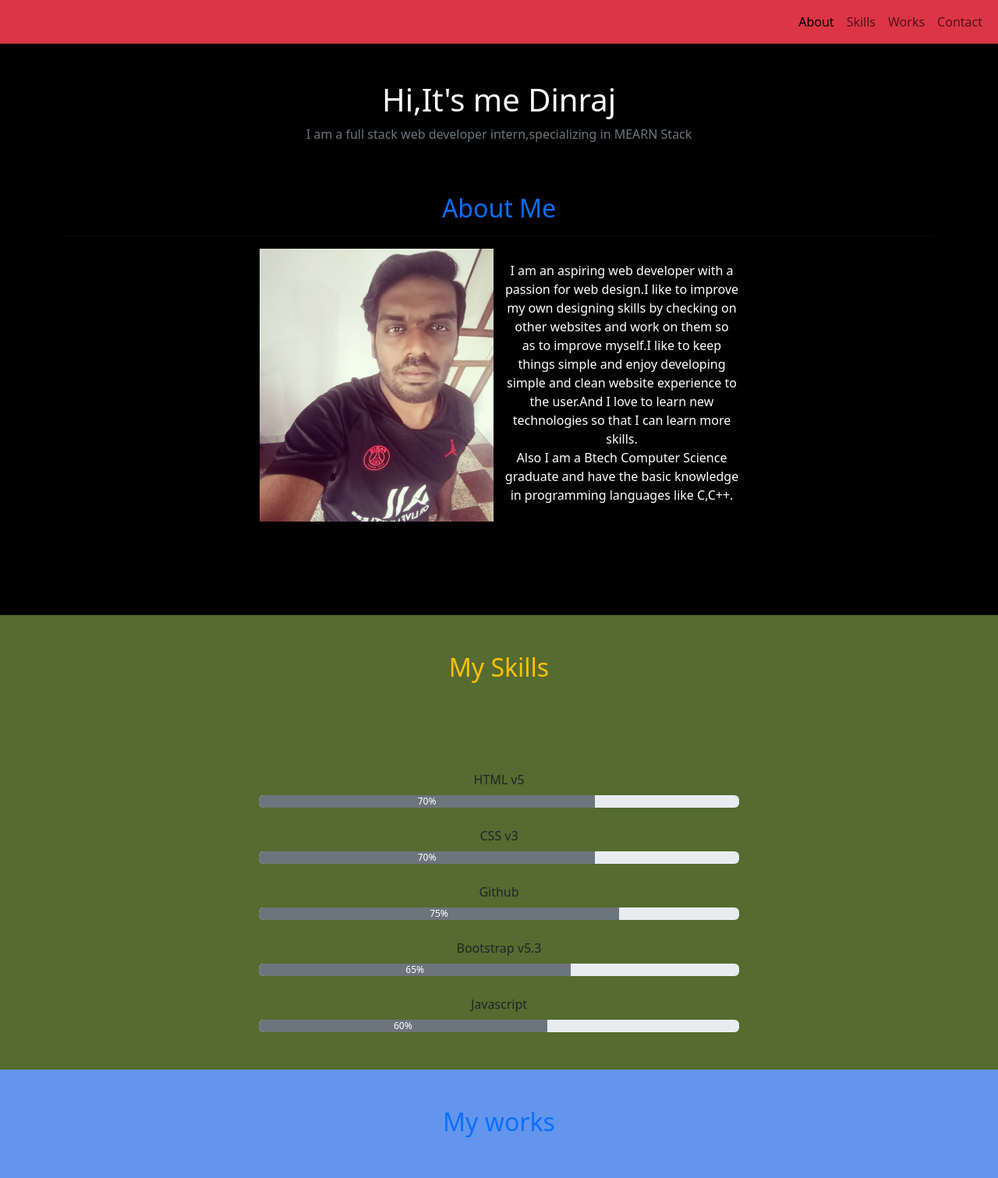
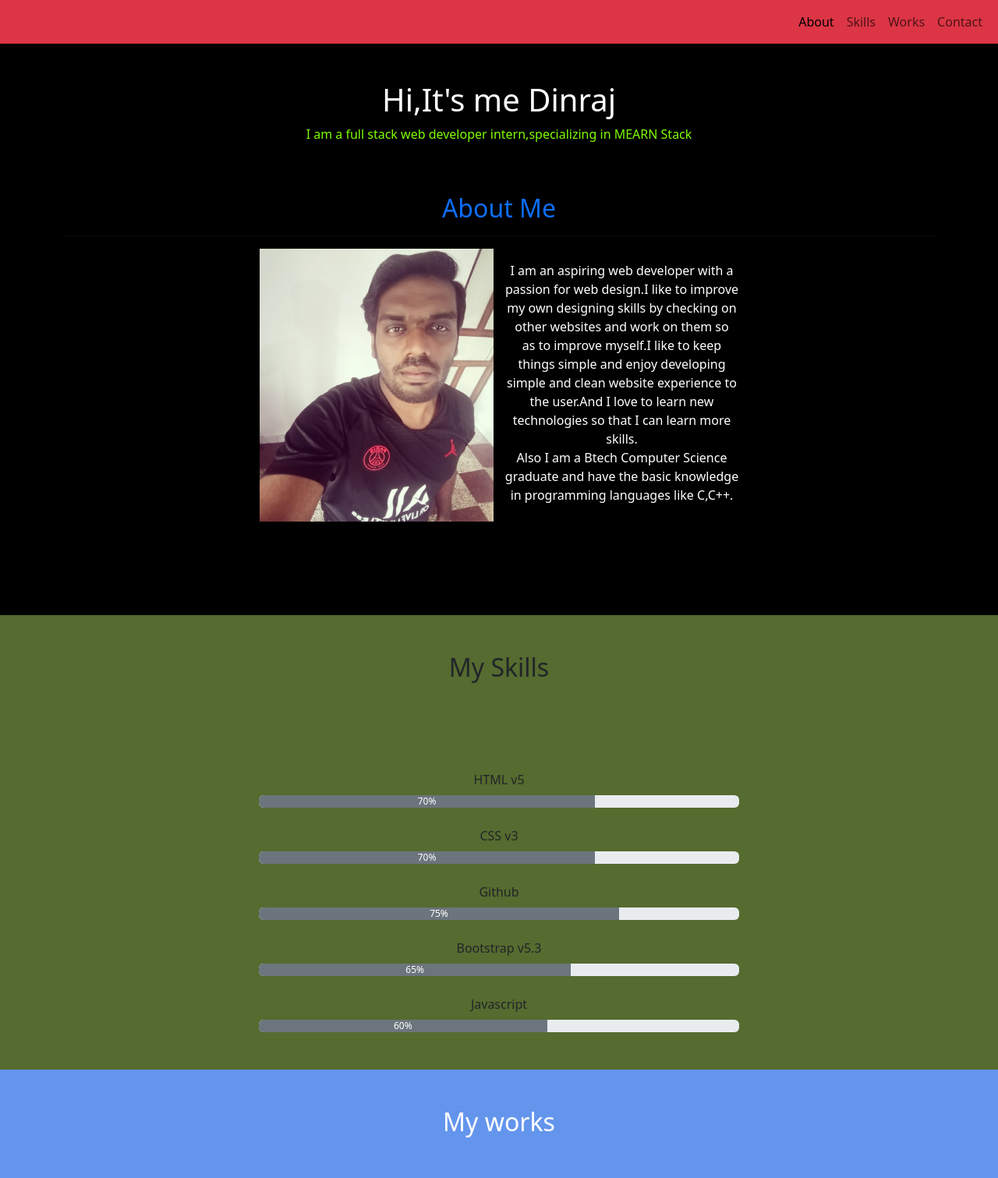
Before and after one commit to Dinrajam4444/myportfolio, a plain HTML site: page index.html in a window 1280 px wide. Shown: the top 1511 px of the page at 78% size. Drawn offline with nearby package versions, Linux system fonts and the light colour scheme.

Commit message:
third commit

```diff
--- a/index.html
+++ b/index.html
@@ -22,7 +22,7 @@
     <nav class="navbar navbar-expand-lg fixed-top bg-danger">
         <div class="container-fluid">
             <a class="navbar-brand port" href="#"></a>
-            <button class="navbar-toggler me-auto" type="button" data-bs-toggle="collapse" data-bs-target="#navbarNav"
+            <button class="navbar-toggler ms-auto" type="button" data-bs-toggle="collapse" data-bs-target="#navbarNav"
                 aria-controls="navbarNav" aria-expanded="false" aria-label="Toggle navigation">
                 <span class="navbar-toggler-icon"></span>
             </button>
@@ -52,7 +52,7 @@
 
         <div class="container">
             <h1 class="text-white">Hi,It's me Dinraj</h1>
-            <p class="text-secondary pb-5">I am a full stack web developer intern,specializing in MEARN Stack</p>
+            <p class="para pb-5">I am a full stack web developer intern,specializing in MEARN Stack</p>
 
             <h2 class="text-primary">About Me</h2>
             <hr>
@@ -80,7 +80,7 @@
     <!-- Progress bars / Skills -->
 
     <div id="skills">
-        <h2 class="text-warning pt-5">My Skills</h2>
+        <h2 class="text-dark pt-5">My Skills</h2>
         <div class="skillsection container w-50 pb-5">
             <label for="" class="pb-2">HTML v5</label>
             <div class="progress" role="progressbar" aria-label="Basic example" aria-valuenow="0" aria-valuemin="0"
@@ -120,7 +120,7 @@
 
 
     <div id="works">
-        <h2 class="text-primary text-center pt-5">My works</h2>
+        <h2 class="text-white text-center pt-5">My works</h2>
         <div class="workdetails pt-5">
             <div class="card" style="width: 18rem;">
                 <img src="./images/Bookgallery.png" class="card-img-top" alt="...">
--- a/portfolio.css
+++ b/portfolio.css
@@ -9,10 +9,10 @@
     background-color: black;
     padding-bottom: 15vh;
 }
-/* .mydetails{
+.para{
     color: chartreuse;
     text-align: center;
-} */
+}
 .mypic{
 
     /* margin-left: -996px; */
```
